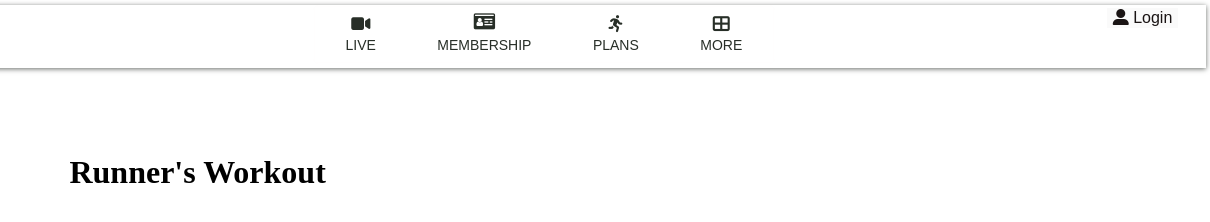
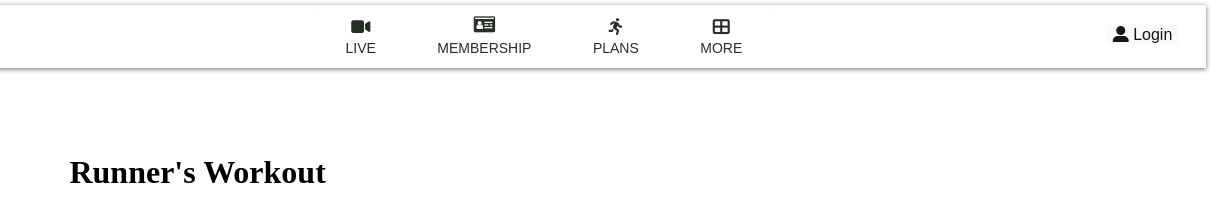
Before and after one commit to Buvanesh31/Ibrat-task, a plain HTML site: page index.html in a window 1280 px wide. Shown: the top 222 px of the page, 70-1280 px from the left. Drawn offline with Linux system fonts and the light colour scheme.

Commit message:
Add files via upload

```diff
--- a/style.css
+++ b/style.css
@@ -84,7 +84,7 @@
 .navbar {
   position: absolute;
   height: 55px;
-  margin-top: 1px;
+  margin-top: 4px;
   margin-left: 30%;
   top: 1%;
   width: 36%;
@@ -129,10 +129,10 @@
   background-color: rgb(250, 250, 250);
   border: none;
   color: rgb(26, 20, 20);
-  margin-top: 1px;
+  margin-top: 14px;
   margin-right: 2px;
   position: absolute;
-  top: 2.6%;
+  top: 10%;
   right: 2%;
   font-size: 16px;
   cursor: pointer;
```
